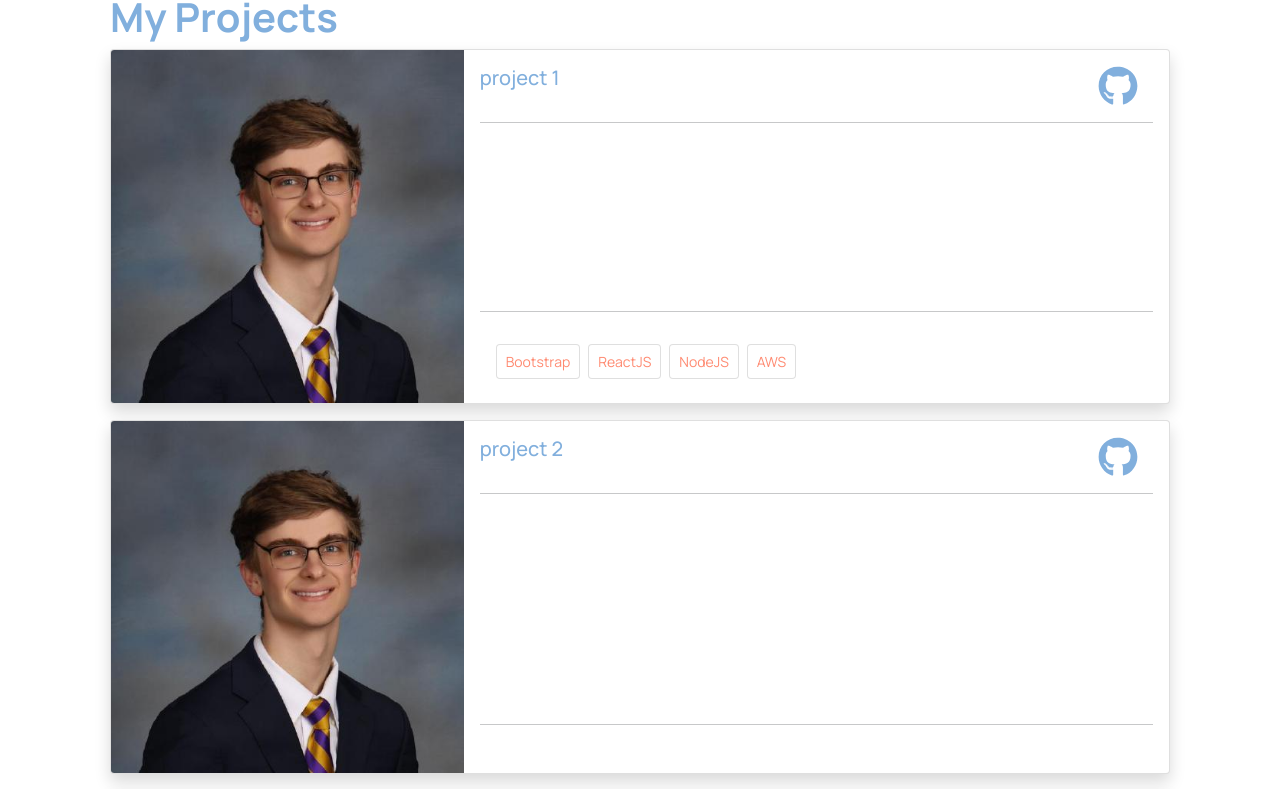
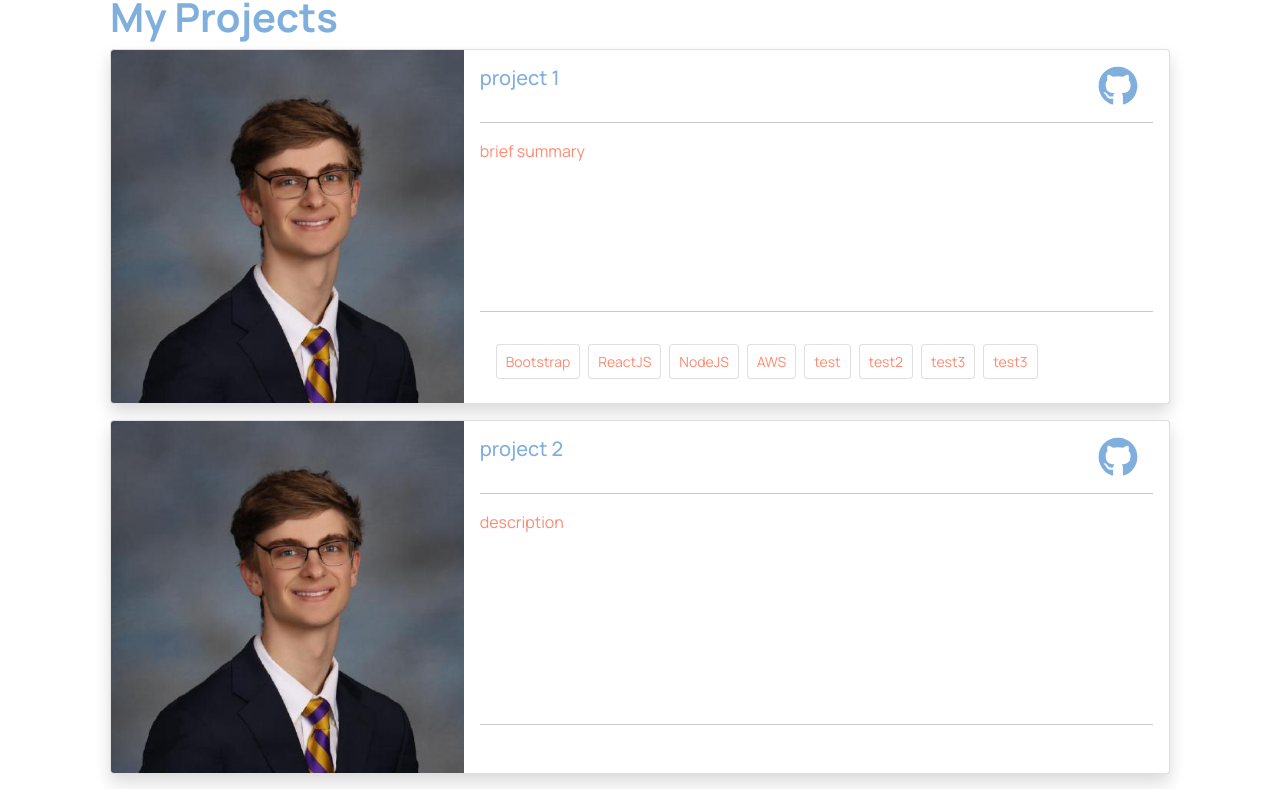
Before and after one commit to jackitaliano/portfolio, a React (Create React App) app: page / in a window 1280 px wide. Shown: the part 676-1465 px from the top of the page. Built offline with nearby package versions, Linux system fonts and the light colour scheme.

Commit message:
changed text to brief and description

```diff
--- a/src/pages/projects/Projects.jsx
+++ b/src/pages/projects/Projects.jsx
@@ -7,15 +7,27 @@ const Projects = () => {
     {
       id: "1",
       title: "project 1",
-      text: "description",
+      brief: "brief summary",
+      description:
+        "Lorem ipsum dolor sit amet, consectetur adipiscing elit, sed do eiusmod tempor incididunt ut labore et dolore magna aliqua. Ut enim ad minim veniam, quis nostrud exercitation ullamco laboris nisi ut aliquip ex ea commodo consequat. Duis aute irure dolor in reprehenderit in voluptate velit esse cillum dolore eu fugiat nulla pariatur. Excepteur sint occaecat cupidatat non proident, sunt in culpa qui officia deserunt mollit anim id est laborum. Lorem ipsum dolor sit amet, consectetur adipiscing elit, sed do eiusmod tempor incididunt ut labore et dolore magna aliqua. Ut enim ad minim veniam, quis nostrud exercitation ullamco laboris nisi ut aliquip ex ea commodo consequat. Duis aute irure dolor in reprehenderit in voluptate velit esse cillum dolore eu fugiat nulla pariatur. Excepteur sint occaecat cupidatat non proident, sunt in culpa qui officia deserunt mollit anim id est laborum.",
       image: image,
-      link: "",
-      technologies: ["Bootstrap", "ReactJS", "NodeJS", "AWS"],
+      link: "https://github.com/jackitaliano/HydroponiKs",
+      technologies: [
+        "Bootstrap",
+        "ReactJS",
+        "NodeJS",
+        "AWS",
+        "test",
+        "test2",
+        "test3",
+        "test3",
+      ],
     },
     {
       id: "2",
       title: "project 2",
-      text: "description",
+      brief: "description",
+      description: "description",
       image: image,
       link: "",
       technologies: [],
@@ -23,7 +35,8 @@ const Projects = () => {
     {
       id: "3",
       title: "project 3",
-      text: "description",
+      brief: "description",
+      description: "description",
       image: image,
       link: "",
       technologies: [],
```
